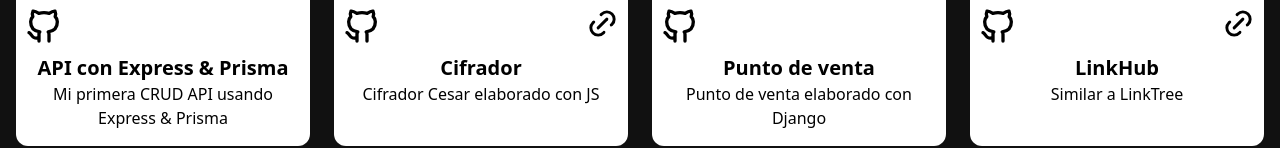
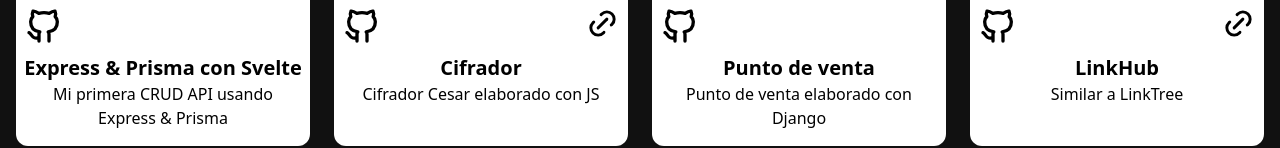
Before and after one commit to Wilovy09/VERCEL-PORTAFOLIO, a SvelteKit app: page / in a window 1280 px wide. Shown: the part 1542-1690 px from the top of the page. Built offline with nearby package versions, Linux system fonts and the light colour scheme.

Commit message:
update repo

```diff
--- a/src/components/Repositorios.svelte
+++ b/src/components/Repositorios.svelte
@@ -7,7 +7,7 @@
     <div class="flex justify-center">
 
         <div class="gap-6 px-4 grid grid-cols-1 md:grid-cols-2 lg:grid-cols-3 xl:grid-cols-4">
-            <Card title="API con Express & Prisma" description="Mi primera CRUD API usando Express & Prisma" github="https://github.com/Wilovy09/SVELTE_EXPRESS_PRISMA_SUPABASE_API" img="https://github.com/Wilovy09/SVELTE_EXPRESS_PRISMA_SUPABASE_API/blob/master/readIMAGES/Screenshot_select-area_20231208194555.png?raw=true"/>
+            <Card title="Express & Prisma con Svelte" description="Mi primera CRUD API usando Express & Prisma" github="https://github.com/Wilovy09/Svelte-Express-Prisma-CRUD" img="https://github.com/Wilovy09/SVELTE_EXPRESS_PRISMA_SUPABASE_API/blob/master/readIMAGES/Screenshot_select-area_20231208194555.png?raw=true"/>
             <Card title="Cifrador" description="Cifrador Cesar elaborado con JS" github="https://github.com/Wilovy09/CifradorCesar.github.io" web="https://wilovy09.github.io/CifradorCesar.github.io/" img="https://github.com/Wilovy09/CifradorCesar.github.io/blob/main/public/Screenshot_select-area_20231208194047.png?raw=true"/>
             <Card title="Punto de venta" description="Punto de venta elaborado con Django" github="https://github.com/Wilovy09/PDV-DJANGO" img="https://github.com/Wilovy09/PDV-DJANGO/blob/main/readIMAGES/Screenshot_select-area_20231208193227.png?raw=true"/>
             <Card title="LinkHub" description="Similar a LinkTree" github="https://github.com/Wilovy09/Mi-LinkHub-ASTRO" web="https://my-linkhub-template.netlify.app/" img="https://github.com/Wilovy09/Mi-LinkHub-ASTRO/blob/main/readIMAGES/Screenshot_select-area_20231208194159.png?raw=true"/>
```
